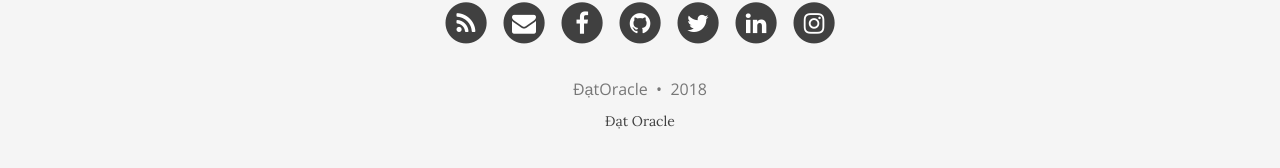
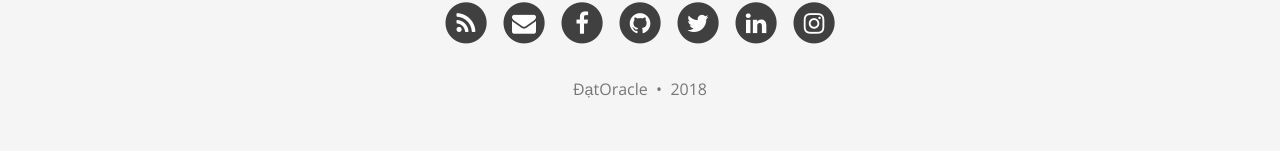
Before and after one commit to noobfromvn/noobfromvn.github.io, a Jekyll site: the page built from index.html, in a window 1280 px wide and 900 px high, scrolled down 1134 px. Shown: the part 718-886 px from the top of the window. Built offline with Jekyll 4.4.1, drawn with Linux system fonts in a browser that asks for light colours; nearby versions of some CDN libraries; the list of posts is cut into pages by our own code.

Commit message:
update
update

```diff
--- a/_includes/footer.html
+++ b/_includes/footer.html
@@ -41,9 +41,9 @@
       {% endif%}
       </p>
           <!-- Please don't remove this, keep my open source work credited :) -->
-    <p class="theme-by text-muted">
+    <!-- <p class="theme-by text-muted">
       <a href="https://www.facebook.com/DatOracle">Đạt Oracle</a>
-    </p>
+    </p> -->
       </div>
     </div>
   </div>
```
